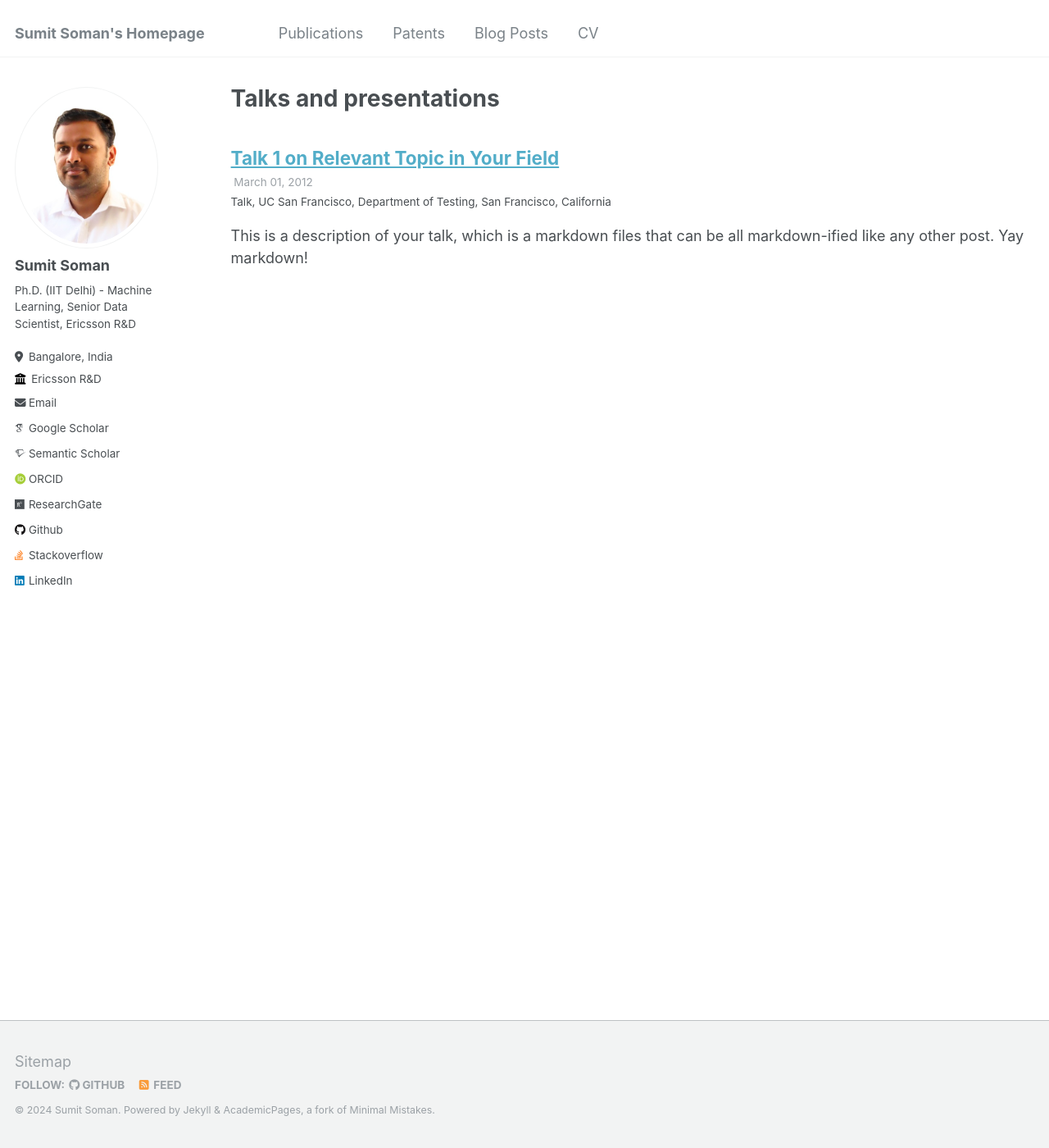
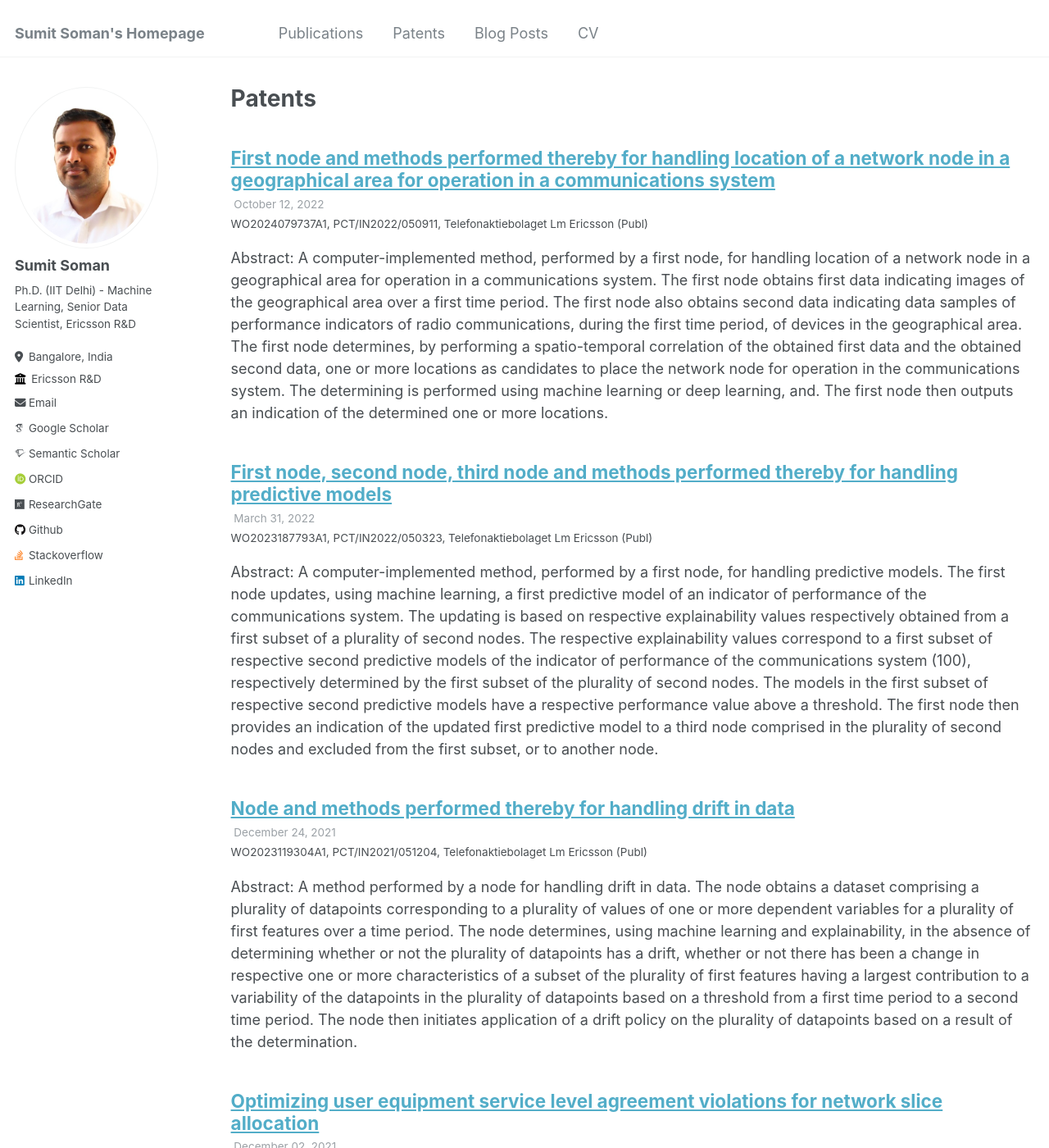
Before and after one commit to sumitsoman/sumitsoman.github.io, a Jekyll site: the page built from _pages/talks.html, in a window 1280 px wide and 1400 px high. Shown: the whole window at 82% size. Built offline with Jekyll 4.4.1, drawn with Linux system fonts in a browser that asks for light colours; some web fonts are replaced; some of the changed text lies outside the part shown.

Commit message:
adding patents

```diff
--- a/_pages/talks.html
+++ b/_pages/talks.html
@@ -1,6 +1,6 @@
 ---
 layout: archive
-title: "Talks and presentations"
+title: "Patents"
 permalink: /talks/
 author_profile: true
 ---
--- a/_talks/2012-03-01-talk-1.md
+++ b/_talks/2012-03-01-talk-1.md
@@ -1,11 +1,13 @@
 ---
-title: "Talk 1 on Relevant Topic in Your Field"
+title: "First node, second node and methods performed thereby for handling data augmentation"
 collection: talks
-type: "Talk"
+type: "WO2023100190A1"
 permalink: /talks/2012-03-01-talk-1
-venue: "UC San Francisco, Department of Testing"
-date: 2012-03-01
-location: "San Francisco, California"
+venue: "PCT/IN2021/051130"
+date: 2021-12-02
+location: "Telefonaktiebolaget Lm Ericsson (Publ)"
 ---
 
-This is a description of your talk, which is a markdown files that can be all markdown-ified like any other post. Yay markdown!
+Abstract: A method performed by a first node for handling data augmentation. The first node divides each epoch in an original dataset having an input space, into a set of batches. The first node generates a set of subsets of samples by selecting, within each batch from every set of batches, a respective plurality of subsets. The first node determines, using machine learning, a fourth set of clusters of data using the third set. The first node selects a fifth set of clusters from the fourth set based on a relevance criterion. The first node generates samples in each cluster of the fifth set, and refrains from generating samples in clusters of the fourth set excluded from the fifth set. The first node then generates a sixth set of augmented samples in the input space of the original dataset, by using the generated samples and applying a reverse projection approach.
+
+[Link](https://patents.google.com/patent/WO2023100190A1)
--- /dev/null
+++ b/_talks/2012-03-01-talk-2.md
@@ -0,0 +1,13 @@
+---
+title: "Optimizing user equipment service level agreement violations for network slice allocation"
+collection: talks
+type: "WO2024075130A1"
+permalink: /talks/2012-03-01-talk-2
+venue: "PCT/IN2022/050899"
+date: 2021-12-02
+location: "Telefonaktiebolaget Lm Ericsson (Publ)"
+---
+
+Abstract: A method performed in a network node includes performing drift detection in a slice to identify a number of data points in drift in at least one of network specific performance parameters and/or user equipment, UE, specific performance parameters. The method includes obtaining weighting parameters of the network and UE specific performance parameters. The method includes combining a function of data points in drift of the network and UE specific performance parameters with each data point of the number of data points in drift weighed by the weighting parameters associated with data point. The method includes determining one or more service level agreement, SLA, violations as a weighted average of individual drift in one or more of the at least one of network specific performance parameters and UE specific performance parameters. The method includes performing an action based on determining the one or more SLA violations.
+
+[Link](https://patents.google.com/patent/WO2024075130A1)
--- /dev/null
+++ b/_talks/2012-03-01-talk-3.md
@@ -0,0 +1,13 @@
+---
+title: "First node, second node, third node and methods performed thereby for handling predictive models"
+collection: talks
+type: "WO2023187793A1"
+permalink: /talks/2012-03-01-talk-3
+venue: "PCT/IN2022/050323"
+date: 2022-03-31
+location: "Telefonaktiebolaget Lm Ericsson (Publ)"
+---
+
+Abstract: A computer-implemented method, performed by a first node, for handling predictive models. The first node updates, using machine learning, a first predictive model of an indicator of performance of the communications system. The updating is based on respective explainability values respectively obtained from a first subset of a plurality of second nodes. The respective explainability values correspond to a first subset of respective second predictive models of the indicator of performance of the communications system (100), respectively determined by the first subset of the plurality of second nodes. The models in the first subset of respective second predictive models have a respective performance value above a threshold. The first node then provides an indication of the updated first predictive model to a third node comprised in the plurality of second nodes and excluded from the first subset, or to another node.
+
+[Link](https://patents.google.com/patent/WO2023187793A1)
--- /dev/null
+++ b/_talks/2012-03-01-talk-4.md
@@ -0,0 +1,13 @@
+---
+title: "First node and methods performed thereby for handling location of a network node in a geographical area for operation in a communications system"
+collection: talks
+type: "WO2024079737A1"
+permalink: /talks/2012-03-01-talk-4
+venue: "PCT/IN2022/050911"
+date: 2022-10-12
+location: "Telefonaktiebolaget Lm Ericsson (Publ)"
+---
+
+Abstract: A computer-implemented method, performed by a first node, for handling location of a network node in a geographical area for operation in a communications system. The first node obtains first data indicating images of the geographical area over a first time period. The first node also obtains second data indicating data samples of performance indicators of radio communications, during the first time period, of devices in the geographical area. The first node determines, by performing a spatio-temporal correlation of the obtained first data and the obtained second data, one or more locations as candidates to place the network node for operation in the communications system. The determining is performed using machine learning or deep learning, and. The first node then outputs an indication of the determined one or more locations.
+
+[Link](https://patents.google.com/patent/WO2024079737A1)
--- /dev/null
+++ b/_talks/2012-03-01-talk-5.md
@@ -0,0 +1,13 @@
+---
+title: "Node and methods performed thereby for handling drift in data"
+collection: talks
+type: "WO2023119304A1"
+permalink: /talks/2012-03-01-talk-5
+venue: "PCT/IN2021/051204"
+date: 2021-12-24
+location: "Telefonaktiebolaget Lm Ericsson (Publ)"
+---
+
+Abstract: A method performed by a node for handling drift in data. The node obtains a dataset comprising a plurality of datapoints corresponding to a plurality of values of one or more dependent variables for a plurality of first features over a time period. The node determines, using machine learning and explainability, in the absence of determining whether or not the plurality of datapoints has a drift, whether or not there has been a change in respective one or more characteristics of a subset of the plurality of first features having a largest contribution to a variability of the datapoints in the plurality of datapoints based on a threshold from a first time period to a second time period. The node then initiates application of a drift policy on the plurality of datapoints based on a result of the determination.
+
+[Link](https://patents.google.com/patent/WO2023119304A1)
```
